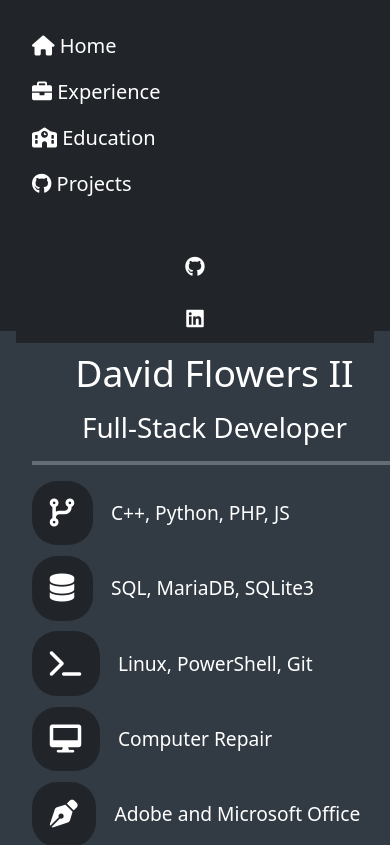
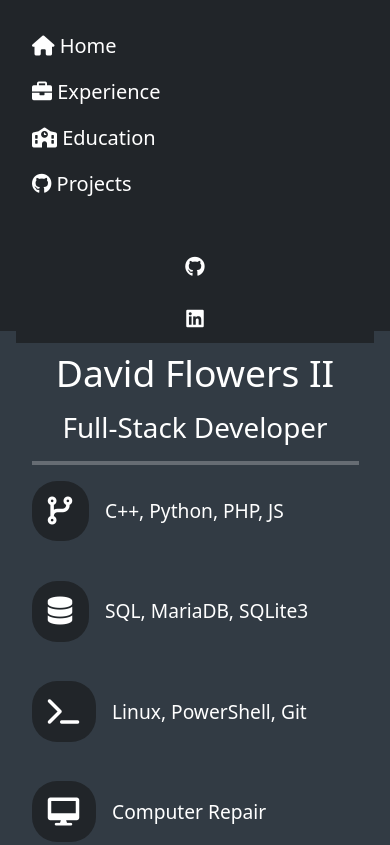
Before and after one commit to Master449/resume-overhaul, a Vue app: page / in a window 390 px wide. Shown: the part 513-1358 px from the top of the page. Built offline with nearby package versions, Linux system fonts and the light colour scheme; what vue-awesome-sidebar would draw is missing.

Commit message:
Fixed some more mobile issues, and added email contact

```diff
--- a/src/App.vue
+++ b/src/App.vue
@@ -49,6 +49,10 @@ import { Transition } from 'vue';
     .flex-container {
         flex-direction: column;
     }
+
+    .router-view {
+        width: 90%;
+    }
 }
 
 [v-cloak] {
--- a/src/components/navbar-sidebar.vue
+++ b/src/components/navbar-sidebar.vue
@@ -73,10 +73,12 @@ let IsMobile = (/Android|webOS|iPhone|iPad|iPod|BlackBerry|IEMobile|Opera Mini/i
                             <ul class="dropdown-menu" aria-labelledby="navbarDropdownMenuLink">
                                 <li class="list-group-item"><a href="https://github.com/Master449" class="stretched-link"><i
                                             class="fa-brands fa-github"></i> GitHub</a></li>
-                        <li class="list-group-item"><a href="https://www.linkedin.com/in/dflowersii"
-                                class="stretched-link"><i class="fa-brands fa-linkedin"></i> LinkedIn</a></li>
-                    </ul>
-                    </li>
+                                <li class="list-group-item"><a href="https://www.linkedin.com/in/dflowersii"
+                                        class="stretched-link"><i class="fa-brands fa-linkedin"></i> LinkedIn</a></li>
+                                <li class="list-group-item"><a href="mailto:dsflowers2000@gmail.com"
+                                        class="stretched-link"><i class="fa-solid fa-envelope"></i> Email</a></li>
+                            </ul>
+                        </li>
                     </ul>
                 </div>
             </div>
```
